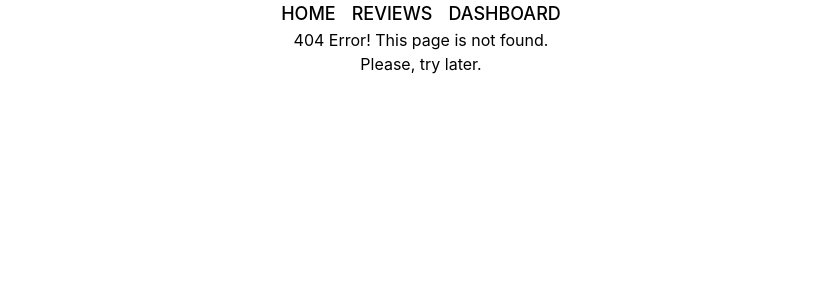
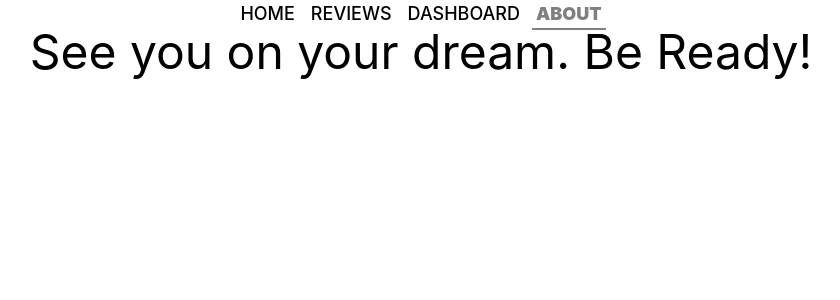
Before and after one commit to MUHAMMADSabbirHossain/science-and-technology-analysis, a React (Create React App) app: page /about in a window 1280 px wide. Before the commit this address had no page. Shown: the top 300 px of the page, without its empty margins (219-1059 px from the left). Built offline with nearby package versions, Linux system fonts and the light colour scheme.

Commit message:
About component added successfully.

```diff
--- a/src/App.js
+++ b/src/App.js
@@ -6,6 +6,7 @@ import Home from './Components/Home/Home';
 import NotFound from './Components/NotFound/NotFound';
 import Reviews from './Components/Reviews/Reviews';
 import DashBoard from './Components/DashBoard/DashBoard';
+import About from './Components/About/About';
 
 function App() {
   return (
@@ -32,6 +33,7 @@ function App() {
         <Route path='/home' element={<Home></Home>}></Route>
         <Route path='/reviews' element={<Reviews></Reviews>}></Route>
         <Route path='/dashboard' element={<DashBoard></DashBoard>}></Route>
+        <Route path='/about' element={<About></About>}></Route>
         <Route path='*' element={<NotFound></NotFound>}></Route>
       </Routes>
     </div>
--- /dev/null
+++ b/src/Components/About/About.js
@@ -0,0 +1,11 @@
+import React from 'react';
+
+const About = () => {
+    return (
+        <div>
+            <h1 className='text-5xl'>See you on your dream. <span>Be Ready!</span></h1>
+        </div>
+    );
+};
+
+export default About;
--- a/src/Components/Header/Header.js
+++ b/src/Components/Header/Header.js
@@ -9,6 +9,7 @@ const Header = () => {
                 <CustomLink className='p-1 m-1 text-lg' to="/">HOME</CustomLink>
                 <CustomLink className='p-1 m-1 text-lg' to="/reviews">REVIEWS</CustomLink>
                 <CustomLink className='p-1 m-1 text-lg' to="/dashboard">DASHBOARD</CustomLink>
+                <CustomLink className='p-1 m-1 text-lg' to="/dashboard" to="/about">ABOUT</CustomLink>
 
             </nav>
         </div>
```
Also changed, not shown: src/Components/About/About.css (added).
